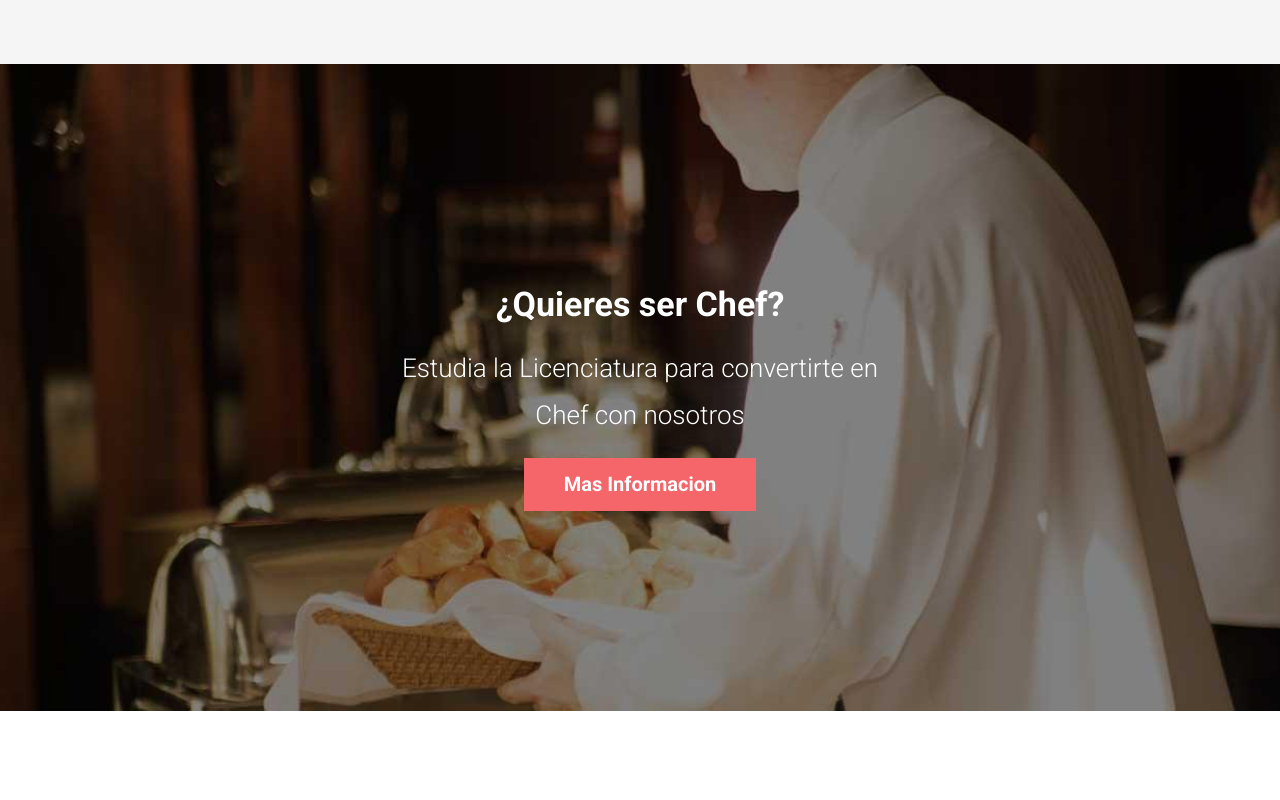
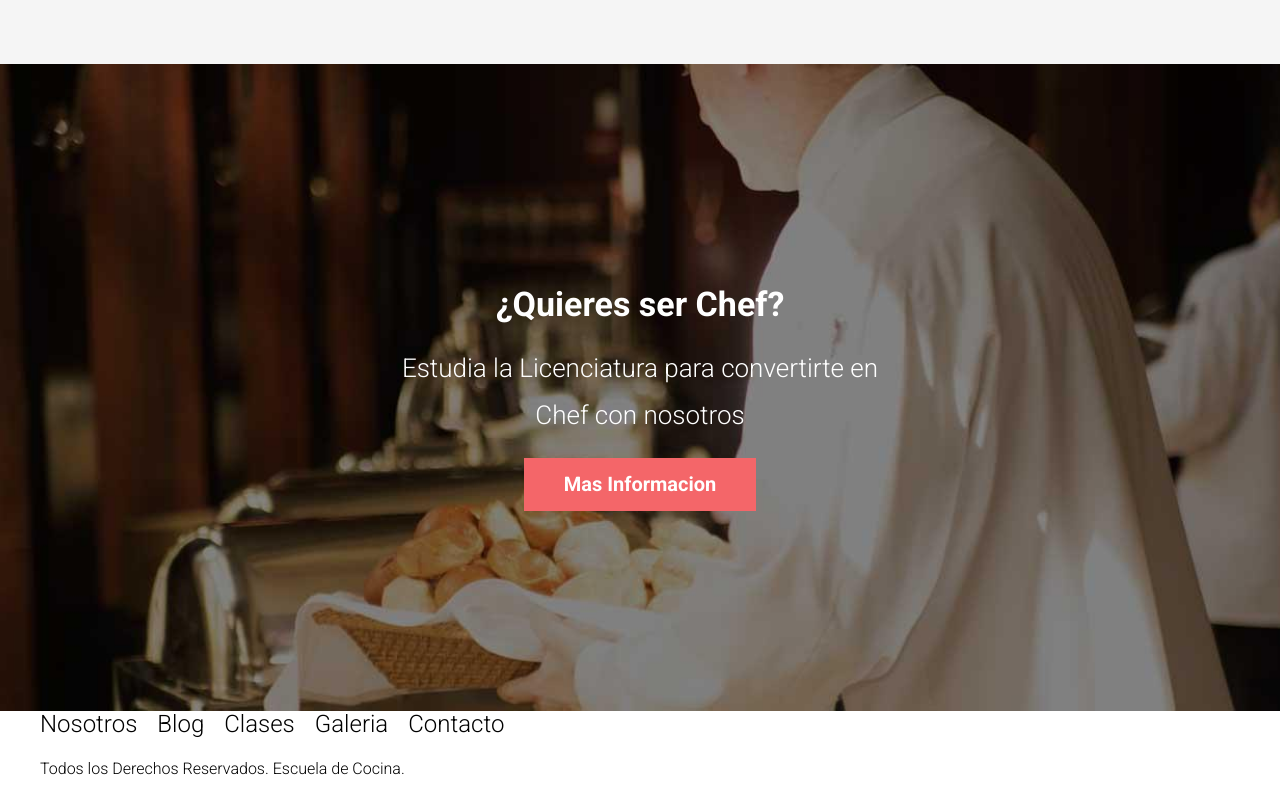
Before and after one commit to carlosignacio-dev/Escuela-de-Cocina, a website: page index.html in a window 1280 px wide. Shown: the part 3411-4211 px from the top of the page. Before the commit the page ends 4122 px from the top, so only its background shows below. Drawn offline with Linux system fonts and the light colour scheme.

Commit message:
added footer section

```diff
--- a/index.html
+++ b/index.html
@@ -160,5 +160,18 @@
         <a class="escuela__enlace" href="#">Mas Informacion</a>
     </section>
 
+    <footer class="footer">
+        <div class="footer__grid contenedor">
+            <nav class="navegacion">
+                <a href="#" class="navegacion__link">Nosotros</a>
+                <a href="#" class="navegacion__link">Blog</a>
+                <a href="#" class="navegacion__link">Clases</a>
+                <a href="#" class="navegacion__link">Galeria</a>
+                <a href="#" class="navegacion__link">Contacto</a>
+            </nav>
+            <p class="footer__copyright">Todos los Derechos Reservados. Escuela de Cocina.</p>
+        </div>
+    </footer>
+
 </body>
 </html>
```
